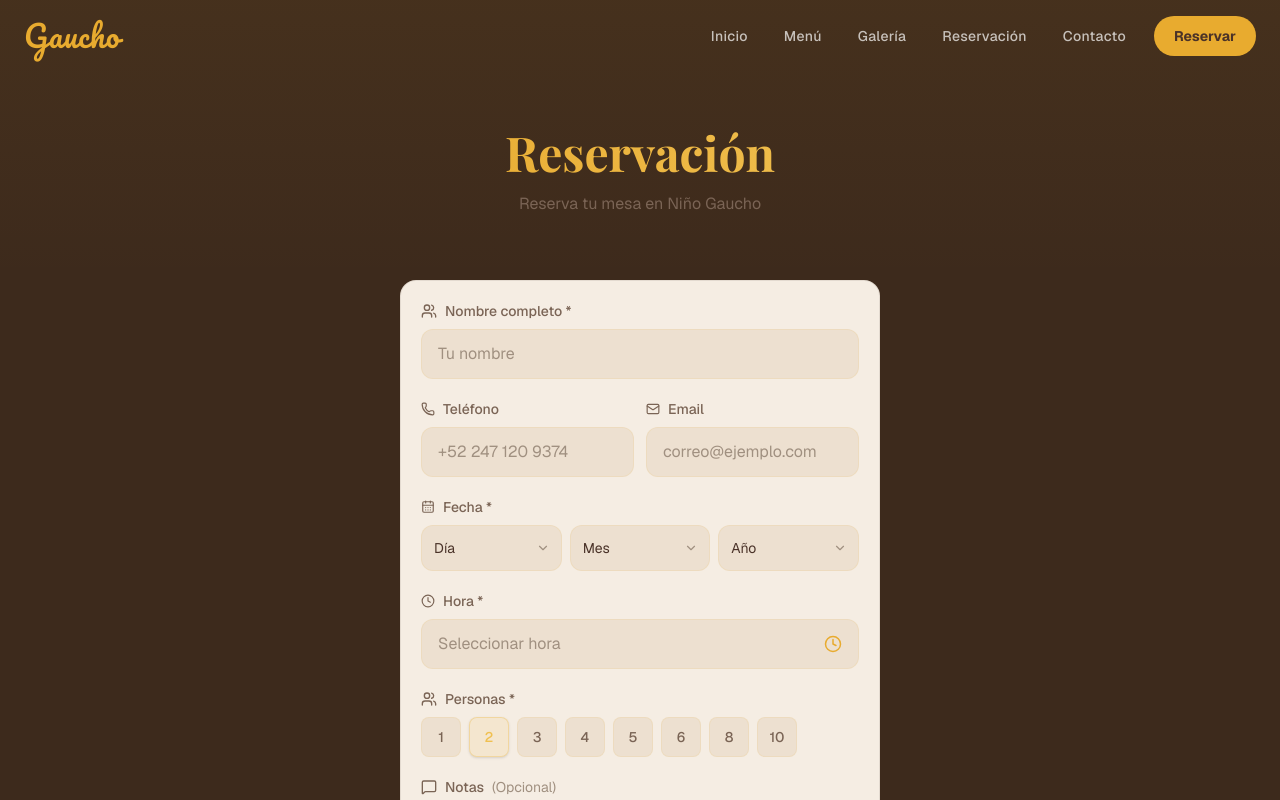
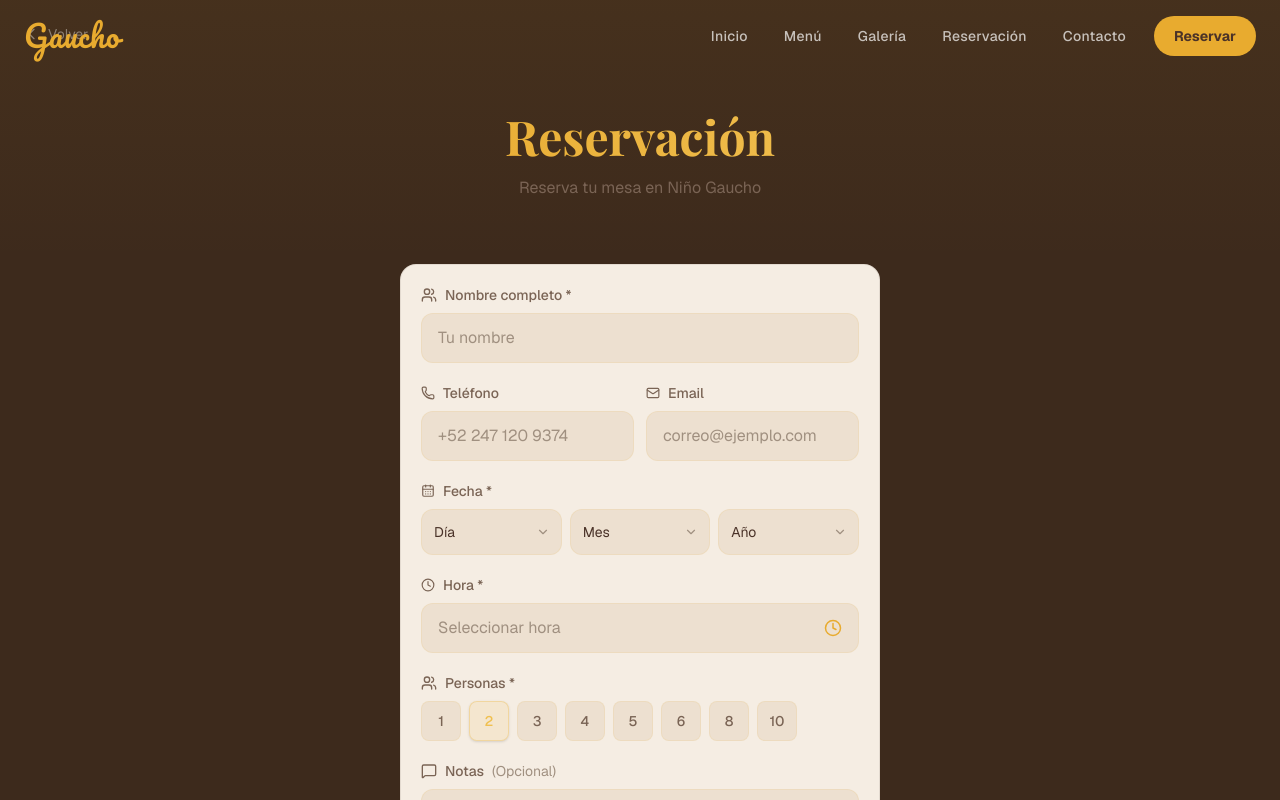
Before and after one commit to jesushernandezmonts/RestauranteGaucho, a Next.js app: page /reservacion in a window 1280 px wide. Shown: the top 800 px of the page. Built offline with nearby package versions, Linux system fonts and the light colour scheme; a web font is replaced by a local one.

Commit message:
fix: add back button to reservation page, remove browser validation popup

```diff
--- a/src/app/reservacion/page.tsx
+++ b/src/app/reservacion/page.tsx
@@ -209,7 +209,14 @@ export default function ReservacionPage() {
   return (
     <div className="min-h-screen bg-charcoal">
       {/* Hero */}
-      <div className="relative pt-32 pb-16 px-4 text-center">
+      <div className="relative pt-28 pb-16 px-4 text-center">
+        <a
+          href="/"
+          className="absolute top-6 left-6 flex items-center gap-2 text-sm text-white/40 hover:text-gold transition-all duration-200"
+        >
+          <svg className="w-4 h-4" fill="none" viewBox="0 0 24 24" stroke="currentColor"><path strokeLinecap="round" strokeLinejoin="round" strokeWidth={2} d="M15 19l-7-7 7-7" /></svg>
+          Volver
+        </a>
         <div className="absolute inset-0 bg-gradient-to-b from-primary/5 to-transparent" />
         <div className="relative z-10 max-w-lg mx-auto">
           <h1 className="font-display text-4xl md:text-5xl font-bold text-gradient mb-4">Reservación</h1>
@@ -230,7 +237,6 @@ export default function ReservacionPage() {
               onChange={(e) => setNombre(e.target.value)}
               placeholder="Tu nombre"
               className="w-full px-4 py-3 rounded-xl bg-surface-light border border-primary/10 text-text-primary placeholder:text-text-muted focus:outline-none focus:border-primary/30 focus:ring-1 focus:ring-primary/20 transition-all"
-              required
             />
           </div>
 
@@ -281,7 +287,6 @@ export default function ReservacionPage() {
                   value={dia}
                   onChange={(e) => setDia(e.target.value)}
                   className="w-full px-3 py-3 rounded-xl bg-surface-light border border-primary/10 text-text-primary appearance-none cursor-pointer focus:outline-none focus:border-primary/30 text-sm"
-                  required
                 >
                   <option value="">Día</option>
                   {diasValidos.map((d) => (
@@ -323,7 +328,6 @@ export default function ReservacionPage() {
                   value={anio}
                   onChange={(e) => setAnio(e.target.value)}
                   className="w-full px-3 py-3 rounded-xl bg-surface-light border border-primary/10 text-text-primary appearance-none cursor-pointer focus:outline-none focus:border-primary/30 text-sm"
-                  required
                 >
                   <option value="">Año</option>
                   {ANIOS.map((a) => (
```
